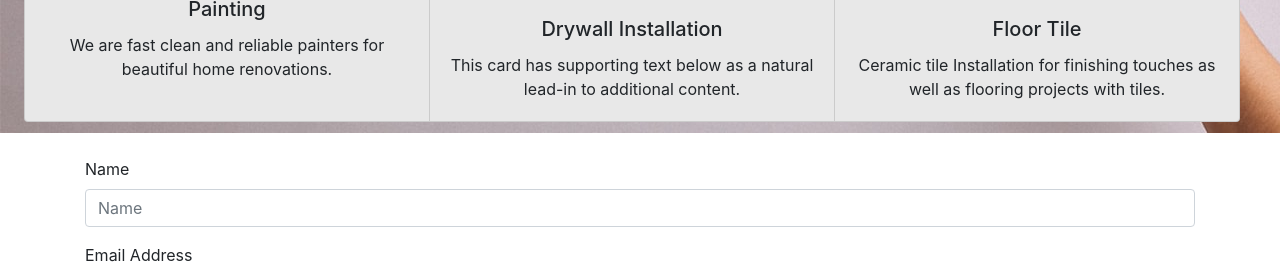
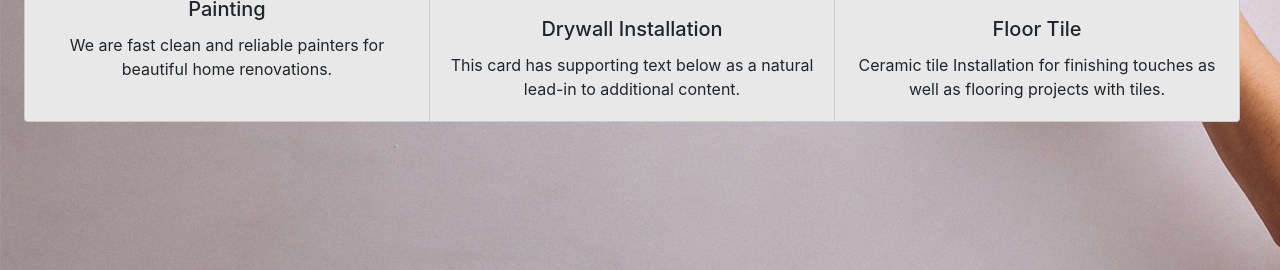
Before and after one commit to PeteSalcedo/TorresRenovations, a website: page Public/index.html in a window 1280 px wide. Shown: the part 653-923 px from the top of the page. Drawn offline with nearby package versions, Linux system fonts and the light colour scheme.

Commit message:
Adding cahnge to landing page

```diff
--- a/Public/index.html
+++ b/Public/index.html
@@ -24,7 +24,7 @@
     <section>
         <!-- Background image -->
         <div id="intro-example" class="p-4 text-center bg-image"
-            style="background-image: url('Images/Renovation.jpg'); height: 90vh">
+            style="background-image: url('Images/Renovation.jpg'); height: 120vh">
 
             <div class="card-group" style="width: 95%; position: absolute;
           bottom:25px;">
```
